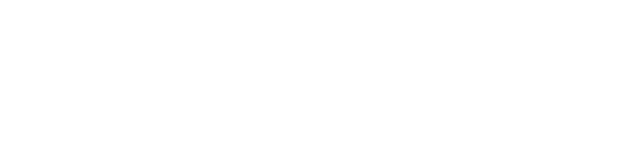
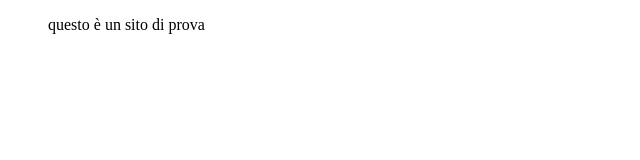
Before and after one commit to BelalBvc/SitoProva, a plain HTML site: page index.html in a window 1280 px wide. Shown: the whole page, without its empty margins (0-640 px from the left). Drawn offline with Linux system fonts and the light colour scheme.

Commit message:
Update index.html

```diff
--- a/index.html
+++ b/index.html
@@ -7,7 +7,7 @@
 
 
 
-
+<ul> questo è un sito di prova</ul>
 
 
 
```
